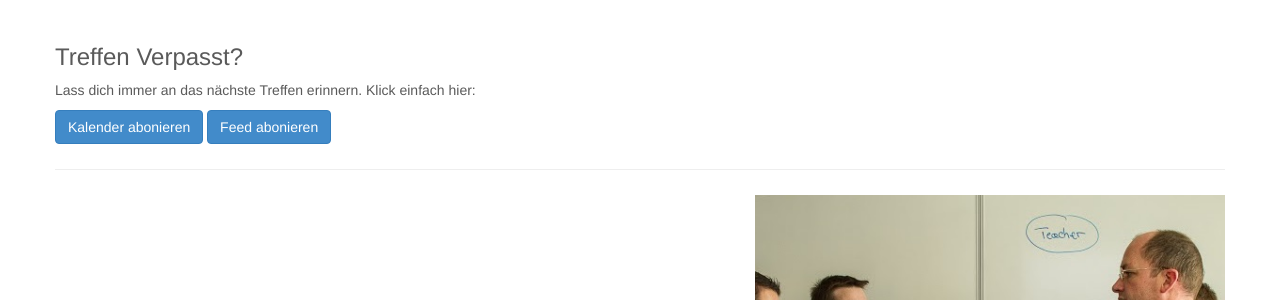
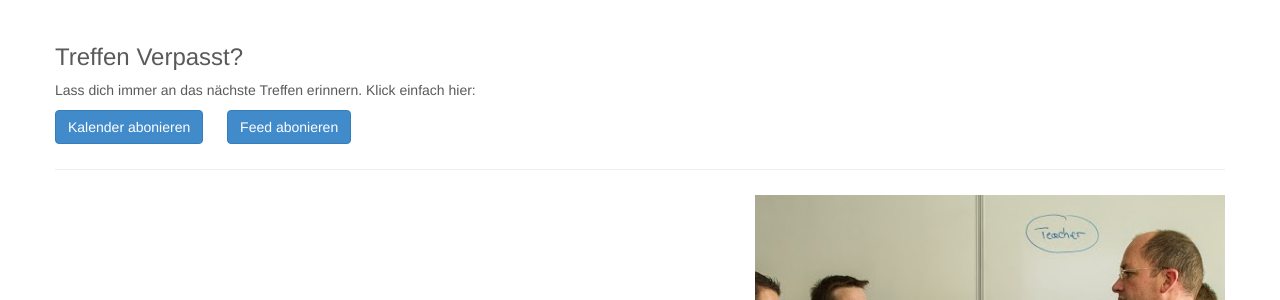
Before and after one commit to dddotnet/dddotnet.github.io, a Jekyll site: the page built from index.html, in a window 1280 px wide. Shown: the part 670-970 px from the top of the page. Built offline with Jekyll 4.4.1, drawn with Linux system fonts in a browser that asks for light colours; Markdown is read by kramdown in place of the engine named in the settings.

Commit message:
space between buttons

```diff
--- a/index.html
+++ b/index.html
@@ -144,8 +144,8 @@ layout: head_layout
             </tbody>
         </table>
         <h3>Treffen Verpasst?</h3>
-        <p>Lass dich immer an das nächste Treffen erinnern. Klick einfach hier:</p><p><a class="btn btn-large btn-primary" href="webcal://dddotnet.github.io/calendar.ics">Kalender abonieren</a>
-        <a class="btn btn-large btn-primary" href="atom.xml">Feed abonieren</a></p>
+        <p>Lass dich immer an das nächste Treffen erinnern. Klick einfach hier:</p><p><a class="btn btn-large btn-primary" href="webcal://dddotnet.github.io/calendar.ics">Kalender abonieren</a><span></span>
+        <a class="btn btn-large btn-primary" href="atom.xml" style="margin-left: 20px">Feed abonieren</a></p>
 
         <!-- Three columns of text below the carousel -->
         <!--    <div class="row">
```
